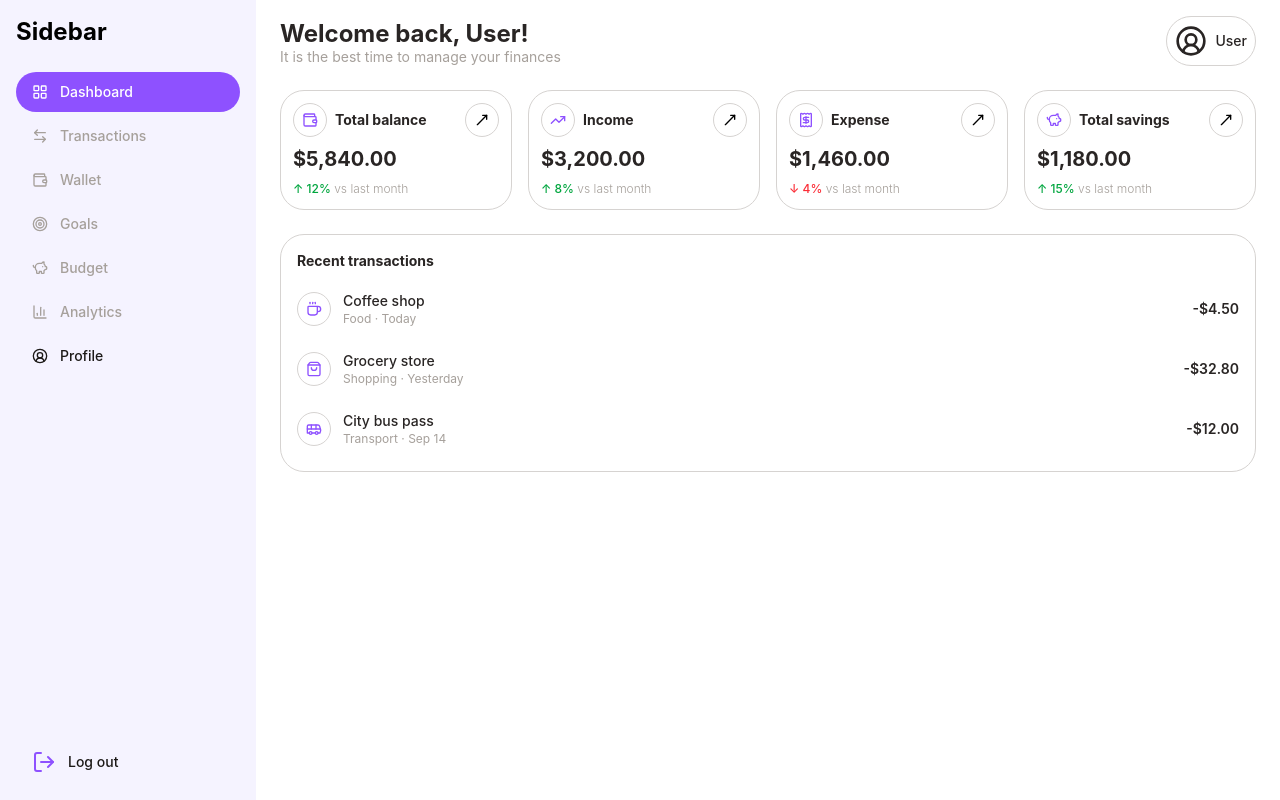
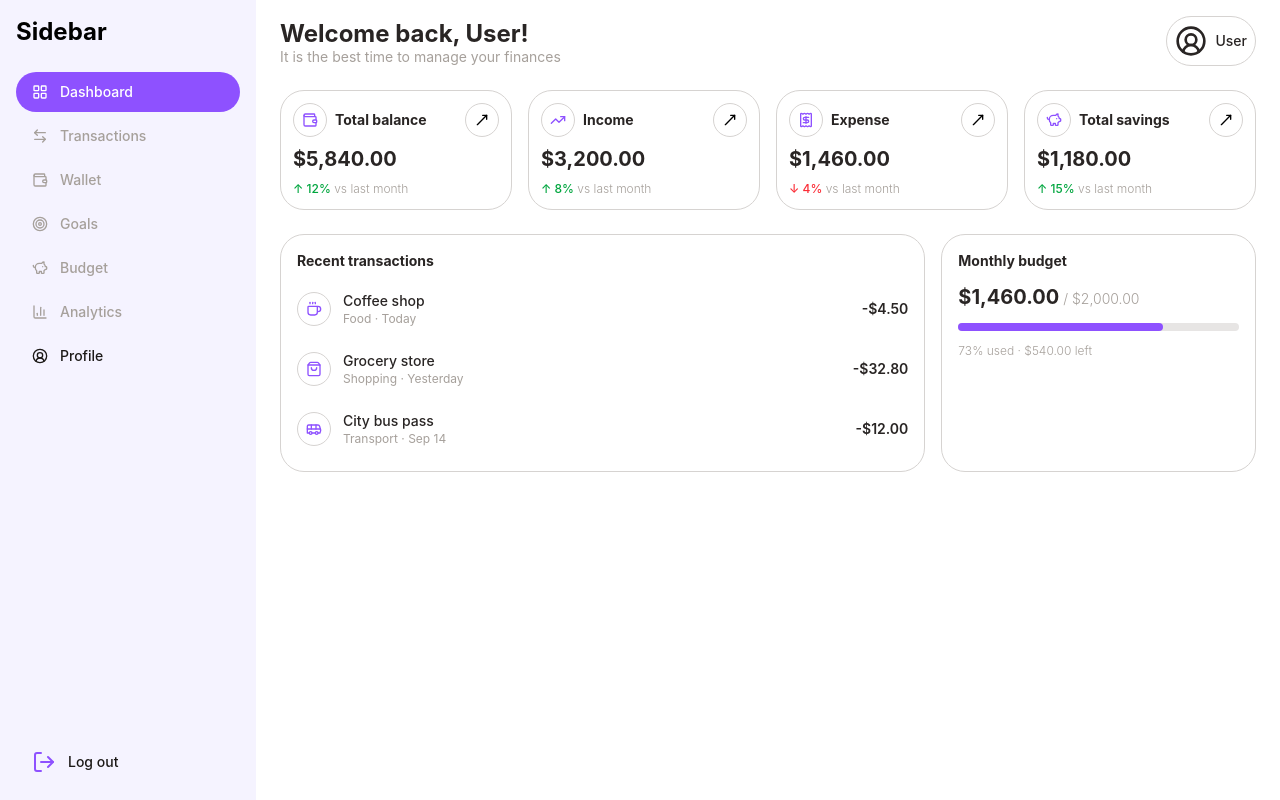
Before and after one commit to pudgynator/expense-tracker, a React (Vite) app in the folder client/: page / in a window 1280 px wide. Built offline with nearby package versions, Linux system fonts and the light colour scheme.

Commit message:
Add monthly budget progress card to dashboard

```diff
--- a/client/src/pages/Dashboard/Dashboard.tsx
+++ b/client/src/pages/Dashboard/Dashboard.tsx
@@ -1,6 +1,7 @@
 import { Link } from 'react-router-dom';
 import { StatCard } from './StatCard';
 import { RecentTransactions } from './RecentTransactions';
+import { MonthlyBudget } from './MonthlyBudget';
 import { CircleUserRound, Wallet, TrendingUp, Receipt, PiggyBank } from 'lucide-react';
 
 export function Dashboard() {
@@ -31,7 +32,12 @@ export function Dashboard() {
         <StatCard title="Total savings" amount={1180} change={15} icon={PiggyBank} />
       </div>
 
-      <RecentTransactions />
+      <div className="grid grid-cols-1 lg:grid-cols-3 gap-4">
+        <div className="lg:col-span-2">
+          <RecentTransactions />
+        </div>
+        <MonthlyBudget spent={1460} limit={2000} />
+      </div>
     </div>
   );
 }
--- /dev/null
+++ b/client/src/pages/Dashboard/MonthlyBudget.tsx
@@ -0,0 +1,31 @@
+type MonthlyBudgetProps = {
+  spent: number;
+  limit: number;
+};
+
+export function MonthlyBudget({ spent, limit }: MonthlyBudgetProps) {
+  const remaining = Math.max(limit - spent, 0);
+  const percent = Math.min(Math.round((spent / limit) * 100), 100);
+
+  return (
+    <div className="flex flex-col gap-3 p-4 rounded-3xl border border-stone-300">
+      <p className="text-stone-800 text-sm font-bold">Monthly budget</p>
+      <p className="text-stone-800 text-xl font-bold">
+        ${spent.toLocaleString(undefined, { minimumFractionDigits: 2 })}
+        <span className="text-stone-400 text-sm font-light">
+          {' '}
+          / ${limit.toLocaleString(undefined, { minimumFractionDigits: 2 })}
+        </span>
+      </p>
+      <div className="h-2 w-full rounded-full bg-stone-200">
+        <div
+          className="h-2 rounded-full bg-violet-500"
+          style={{ width: `${percent}%` }}
+        />
+      </div>
+      <p className="text-xs font-light text-stone-400">
+        {percent}% used · ${remaining.toLocaleString(undefined, { minimumFractionDigits: 2 })} left
+      </p>
+    </div>
+  );
+}
```
